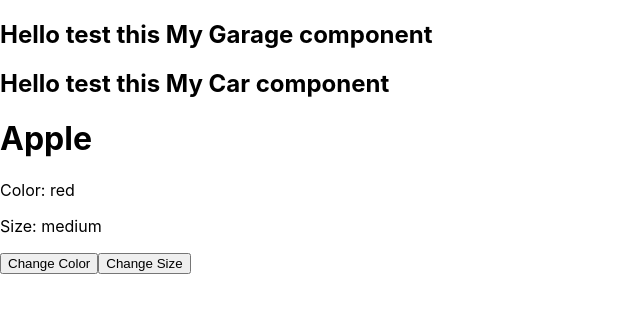
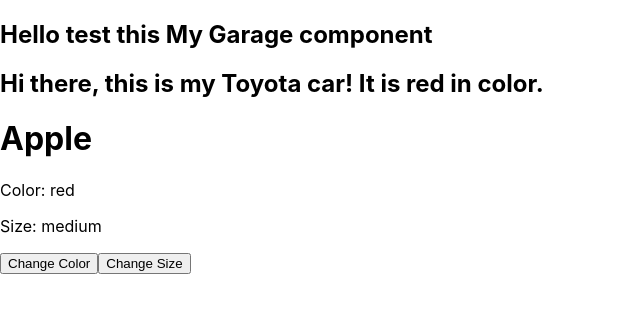
Before and after one commit to m2india/react-tut, a React (Create React App) app: page / in a window 1280 px wide. Shown: the top 312 px of the page, without its empty margins (0-640 px from the left). Built offline with nearby package versions, Linux system fonts and the light colour scheme.

Commit message:
Function props

```diff
--- a/src/components/Car.js
+++ b/src/components/Car.js
@@ -1,7 +1,16 @@
-function Car()
+function Car(props)
 {
+    console.log("Car component props:", props);
+
+    // const { sendToBrand } = props;
+    // const { sendColor } = props;
+
+    const {sendToBrand} = props;
+    const { brand, color } = sendToBrand;
+    const text = `Hi there, this is my ${brand} car! It is ${color} in color.`;
+
   return(
-    <h2>Hello test this My Car component</h2>
+    <h2>{text}</h2>
   )
 }
 
--- a/src/components/Garage.js
+++ b/src/components/Garage.js
@@ -2,10 +2,20 @@ import Car from "./Car";
 import Apple from "./Apple";
 function Garage()
 {
+
+    // const setBrand = "Toyota";
+    // const setColor = "red";
+
+        let carInfo = {
+        brand: 'Toyota',
+        color: 'red'
+    }
+
   return(
     <>
         <h2>Hello test this My Garage component</h2>
-        <Car />
+        {/* <Car sendToBrand={setBrand} sendColor={setColor} /> */}
+        <Car sendToBrand={carInfo} />
         <Apple/>
     </>
 
```
Also changed, not shown: src/components/Apple.js (line endings or trailing spaces).
